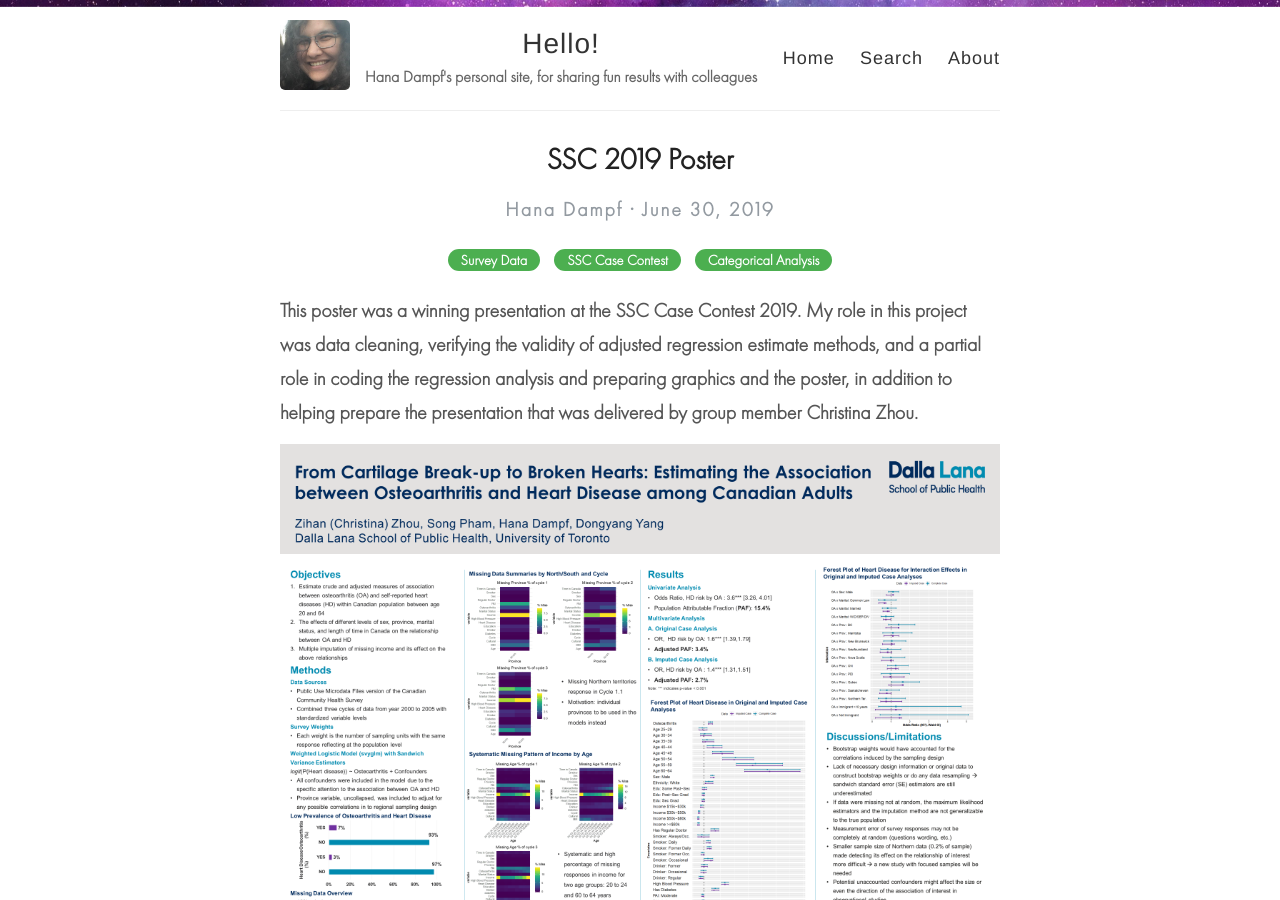
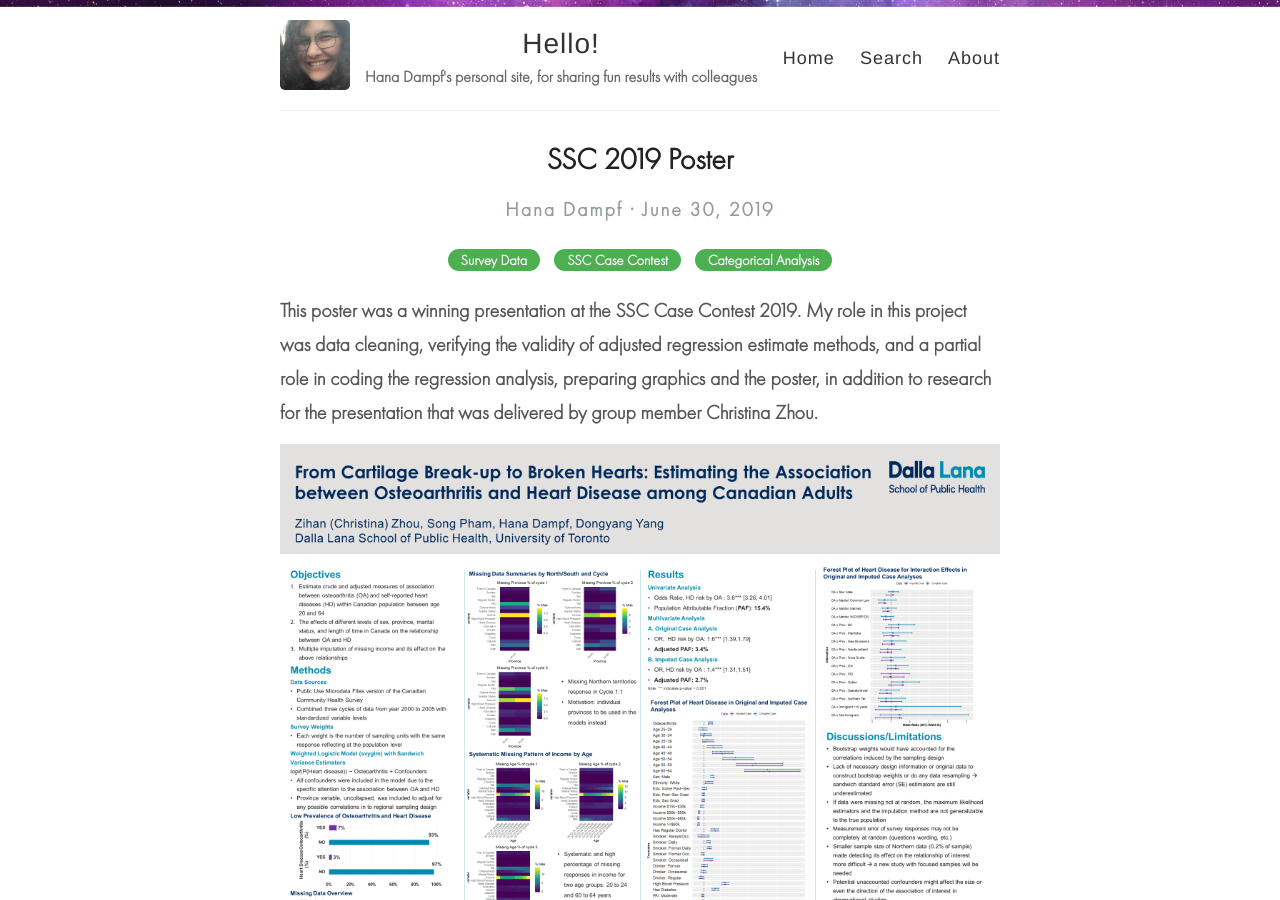
Before and after one commit to hana-dampf/hana-dampf.github.io, a Jekyll site: the page built from _posts/2019-06-30-SSC_Poster.md, in a window 1280 px wide and 900 px high. Built offline with Jekyll 4.4.1, drawn with Linux system fonts in a browser that asks for light colours; comment, search, counter and statistics services are not loaded.

Commit message:
Update 2019-06-30-SSC_Poster.md

```diff
--- a/_posts/2019-06-30-SSC_Poster.md
+++ b/_posts/2019-06-30-SSC_Poster.md
@@ -4,7 +4,7 @@ title: SSC 2019 Poster
 categories: [Survey Data, SSC Case Contest, Categorical Analysis]
 ---
 
-This poster was a winning presentation at the SSC Case Contest 2019. My role in this project was data cleaning, verifying the validity of adjusted regression estimate methods, and a partial role in coding the regression analysis and preparing graphics and the poster, in addition to helping prepare the presentation that was delivered by group member Christina Zhou.
+This poster was a winning presentation at the SSC Case Contest 2019. My role in this project was data cleaning, verifying the validity of adjusted regression estimate methods, and a partial role in coding the regression analysis, preparing graphics and the poster, in addition to research for the presentation that was delivered by group member Christina Zhou.
 
 ![Poster](/images/poster final6_CZ_SP.png)
 
```
